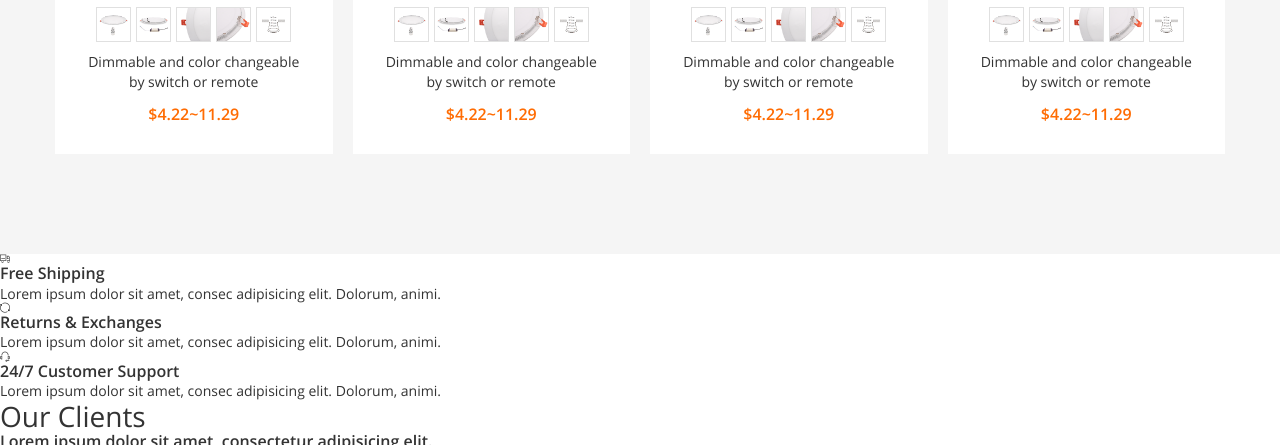
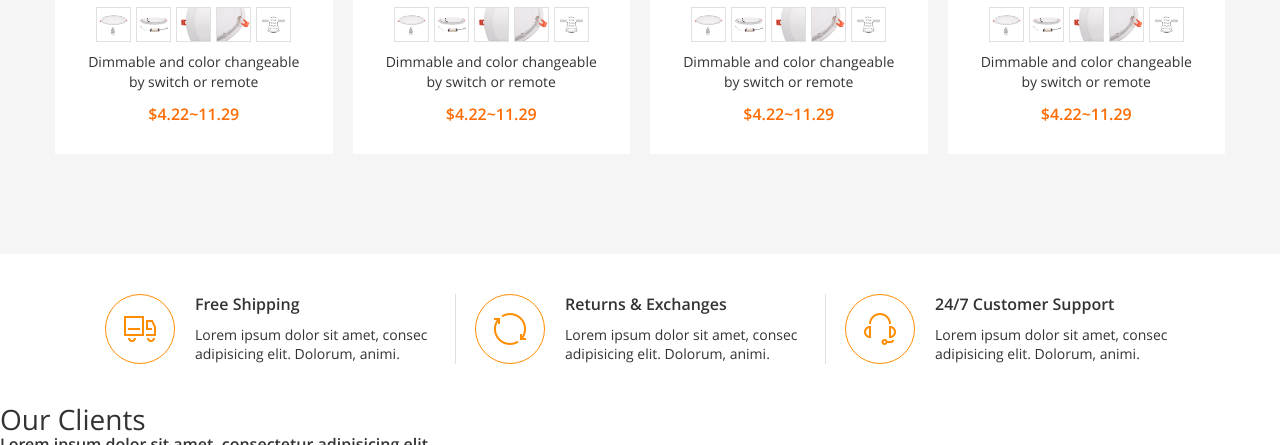
Before and after one commit to leocaoyvr/waygather, a website: page dev/view/index.html in a window 1280 px wide. Shown: the part 1987-2432 px from the top of the page. Drawn offline with Linux system fonts and the light colour scheme; files that its build step writes are made by us from their sources.

Commit message:
add service guarantees section

```diff
--- a/dev/style/page/home.css
+++ b/dev/style/page/home.css
@@ -358,3 +358,53 @@
 .prodcard-tag-hot{ background-color: #fa252d; }
 
 .prodcard-tag-verified { background-color: #2296f3; }
+
+/* Service Gurantees
+/* ------------------------- */
+
+.svcguarantees {
+  width: 1170px;
+  margin-left: auto;
+  margin-right: auto;
+  display: table;
+  padding: 4rem 3rem;
+}
+
+.svcguarantee {
+  display: table-cell;
+  width: 33.33%;
+  padding-right: 2rem;
+}
+
+.svcguarantee:first-of-type { box-shadow: 1px 0 0 0 #e0e0e0; }
+.svcguarantee:nth-of-type(2) { box-shadow: 1px 0 0 0 #e0e0e0; }
+
+.svcguarantee-icn {
+  margin-left: 2rem;
+  margin-right: 2rem;
+  font-size: 3.2rem;
+  color: #ff8d03;
+  border: 1px solid #ff8d03;
+  width: 7rem;
+  height: 7rem;
+  border-radius: 50%;
+  text-align: center;
+}
+
+.svcguarantee-icn i {
+  display: inline-block;
+  line-height: 1;
+  padding-top: 1.8rem;
+}
+
+.svcguarantee-inner {
+  display: table;
+  width: 100%;
+}
+
+.svcguarantee-inner > * {
+  display: table-cell;
+  vertical-align: middle;
+}
+
+.svcguarantee-bd { margin-top: .75em; }
--- a/dev/view/index.html
+++ b/dev/view/index.html
@@ -511,36 +511,41 @@
       </div><!-- .prodcards featured proiducts end -->
     </div><!-- .prodcards-outer end -->
 
-
-    <ul class="svcgurantees"><!-- .svcgurantees begin -->
-      <li class="svcgurantee">
-        <div class="svcgurantee-icn">
-          <i class="sg-truck"></i>
-        </div>
-        <div class="svcgurantee-text">
-          <h3 class="svcgurantee-title">Free Shipping</h3>
-          <p class="svcgurantee-bd">Lorem ipsum dolor sit amet, consec adipisicing elit. Dolorum, animi.</p>
+    <ul class="svcguarantees"><!-- .svcguarantees begin -->
+      <li class="svcguarantee">
+        <div class="svcguarantee-inner">
+          <div class="svcguarantee-icn-outer">
+            <div class="svcguarantee-icn"><i class="sg-truck"></i></div>
+          </div>
+          <div class="svcguarantee-text">
+            <h3 class="svcguarantee-title">Free Shipping</h3>
+            <p class="svcguarantee-bd">Lorem ipsum dolor sit amet, consec adipisicing elit. Dolorum, animi.</p>
+          </div>
         </div>
       </li>
-      <li class="svcgurantee">
-        <div class="svcgurantee-icn">
-          <i class="sg-restart"></i>
-        </div>
-        <div class="svcgurantee-text">
-          <h3 class="svcgurantee-title">Returns &amp; Exchanges</h3>
-          <p class="svcgurantee-bd">Lorem ipsum dolor sit amet, consec adipisicing elit. Dolorum, animi.</p>
+      <li class="svcguarantee">
+        <div class="svcguarantee-inner">
+          <div class="svcguarantee-icn-outer">
+            <div class="svcguarantee-icn"><i class="sg-restart"></i></div>
+          </div>
+          <div class="svcguarantee-text">
+            <h3 class="svcguarantee-title">Returns &amp; Exchanges</h3>
+            <p class="svcguarantee-bd">Lorem ipsum dolor sit amet, consec adipisicing elit. Dolorum, animi.</p>
+          </div>
         </div>
       </li>
-      <li class="svcgurantee">
-        <div class="svcgurantee-icn">
-          <i class="sg-headset"></i>
-        </div>
-        <div class="svcgurantee-text">
-          <h3 class="svcgurantee-title">24/7 Customer Support</h3>
-          <p class="svcgurantee-bd">Lorem ipsum dolor sit amet, consec adipisicing elit. Dolorum, animi.</p>
+      <li class="svcguarantee">
+        <div class="svcguarantee-inner">
+          <div class="svcguarantee-icn-outer">
+            <div class="svcguarantee-icn"><i class="sg-headset"></i></div>
+          </div>
+          <div class="svcguarantee-text">
+            <h3 class="svcguarantee-title">24/7 Customer Support</h3>
+            <p class="svcguarantee-bd">Lorem ipsum dolor sit amet, consec adipisicing elit. Dolorum, animi.</p>
+          </div>
         </div>
       </li>
-    </ul><!-- .svcgurantees end -->
+    </ul><!-- .svcguarantees end -->
 
     <div class="ourclients"><!-- .ourclients begin -->
       <h2 class="h1 ourclients-title">Our Clients</h2>
```
